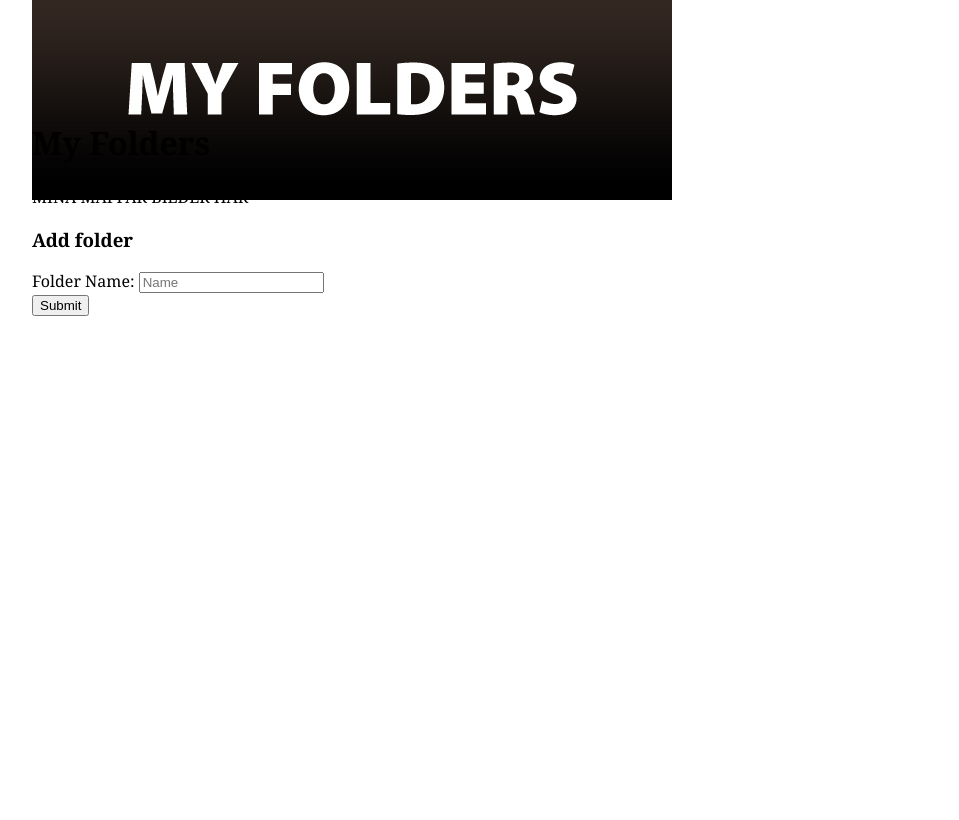
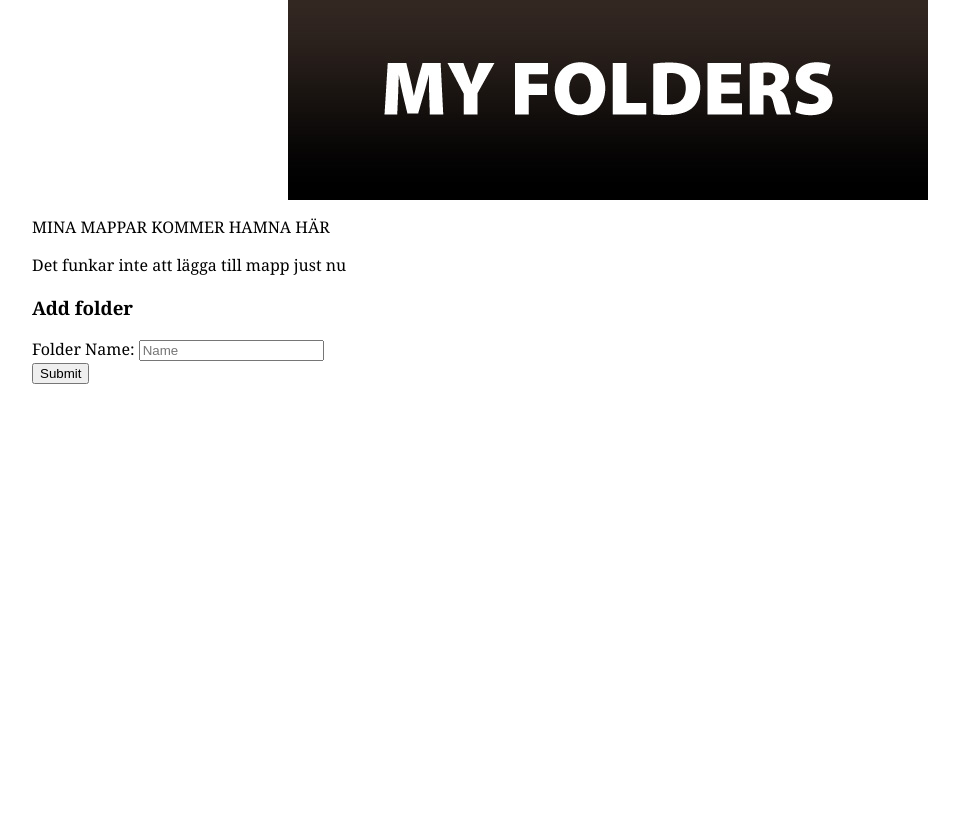
Before and after one commit to mn22nw/1dv430_mn22nw, a PHP site: template pages/myfolders.php in a window 1280 px wide. Shown: the whole page, without its empty margins (32-991 px from the left). Run offline with PHP 8.4, Linux system fonts and the light colour scheme; the template is opened without the code that fills it, so the values that code supplies are empty; some libraries are stand-ins or nearby versions.

Commit message:
mini-fix

```diff
--- a/css/main.css
+++ b/css/main.css
@@ -20,10 +20,20 @@
 	/**    HEADER        **
 -------------------------------------------------------------------*/
 
-	header {
+	#headerMain {
 			height:100px;
 			width:100%;
 			margin:0 auto;
+	}
+
+	#headerFolders{
+
+		height:200px;
+		width:100%;
+		margin:0 auto;
+		background-image:url('../pics/folderHeader.jpg');
+		background-repeat:no-repeat;
+		background-position:center;
 	}
 
 	.logo {
--- a/index.php
+++ b/index.php
@@ -31,7 +31,7 @@
 
 	 	<body>
 	<div id="page">
-		<header>
+		<header id="headerMain">
 			<img class ="logo" src="pics/logo.png" alt="logo" />
 			<div class="validation">
 				<input id="linkInput" type="text" name="Förnamn" value="" placeholder=" Paste your videolink here...">
@@ -61,7 +61,7 @@
  		require 'db/connection.php';
 		require 'functions/security.php';
 	 ?>
-	 <script type="text/javascript" src="pplayer/js/jquery.pplayer.js"></script>
+	<script type="text/javascript" src="pplayer/js/jquery.pplayer.js"></script>
 	<script type='text/javascript' src="script/Video.js"></script>
 	<script type='text/javascript' src="script/script.js"></script>
 	<script type="text/javascript" src="script/my_jquery.js"></script>
--- a/pages/myfolders.php
+++ b/pages/myfolders.php
@@ -11,7 +11,7 @@
 	<link rel="stylesheet" type="text/css" href="pplayer/assets/pplayer.css">
 
 	<script src="jquery.ui.touch-punch.min.js"></script>
-	<link type="text/css" rel="stylesheet" href="css/main.css"/>
+	<link type="text/css" rel="stylesheet" href="../css/main.css"/>
 	<link type="text/css" rel="stylesheet" media="print" href="print.css" />
 	<link rel="shortcut icon" href="pics/favicon1.ico" type="image/x-icon" />
 	<link rel="apple-touch-icon" href="pics/appleicon.png" />
@@ -31,13 +31,14 @@
 
 	 	<body>
 		<div id="page">
-		<header>
-			<img class ="folderHeader" src="pics/folderHeader.jpg" alt="header" />
+		<header id="headerFolders">
+
 		</header>
 
-	<h1>My Folders</h1>
 
-	<p>MINA MAPPAR BILDER HÄR</p>
+	<p>MINA MAPPAR KOMMER HAMNA HÄR</p>
+
+	<p>Det funkar inte att lägga till mapp just nu</p>
 
 	<h3>Add folder</h3>
 	<form action="script/create.php" method="post">
--- a/script/script.js
+++ b/script/script.js
@@ -87,7 +87,7 @@ var FAVOTUBE = FAVOTUBE || {};
 				};
 
 
-			popup.appendChild(exitButton);
+			//popup.appendChild(exitButton);
 			document.body.appendChild(popup);
 			document.body.appendChild(mask);
 			console.log("poppo");
```
